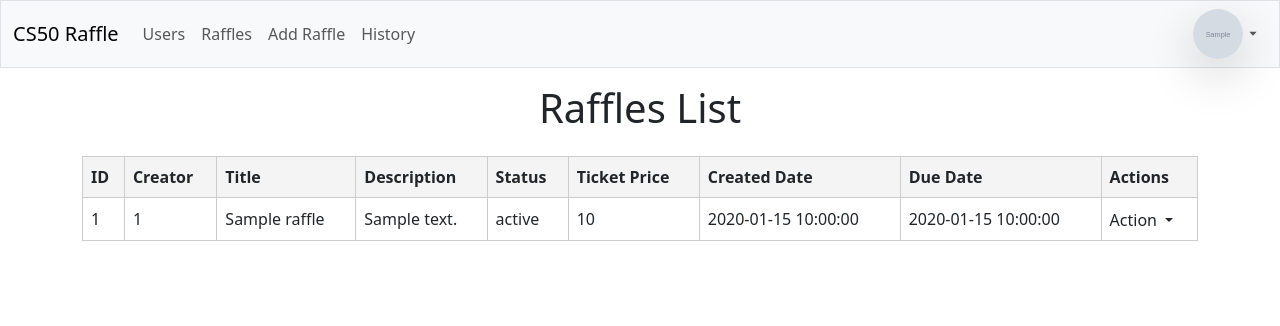
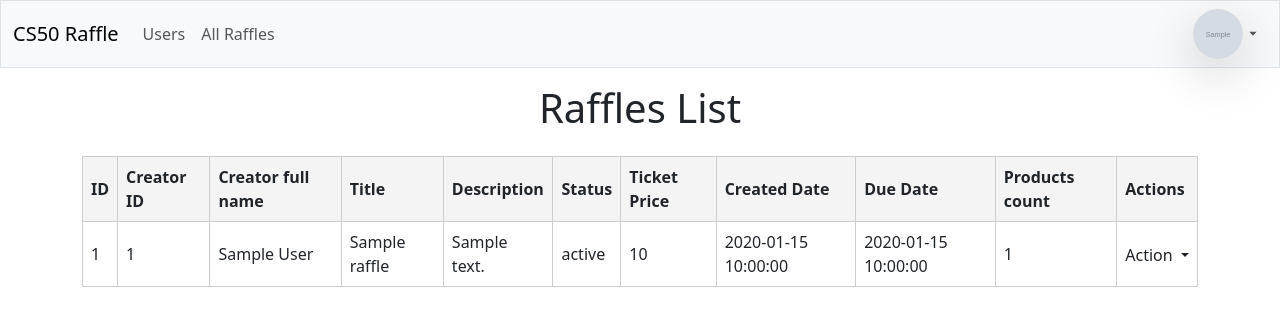
Before and after one commit to horialex/raffle-cs50, a Flask app: page /raffles/ in a window 1280 px wide. Shown: the top 326 px of the page. Run offline with Flask 3, Linux system fonts and the light colour scheme; the visitor is signed in with stand-in values (Sample User, id 1); tables that the repository leaves empty hold one stand-in row (values such as "Sample post"); grey boxes marked "Sample" are stand-in pictures; parts of the project's set-up code (start-up, migrations or seed data) failed here and were passed over; some libraries are stand-ins or nearby versions.

Commit message:
[edit_raffle_form] Work in progress

```diff
--- a/api/raffles.py
+++ b/api/raffles.py
@@ -12,6 +12,7 @@ from flask import (
     session,
 )
 
+from models.user_model import User
 from utils.file_helpers import (
     allowed_file,
     get_file_size,
@@ -51,12 +52,21 @@ def test():
 @raffle_bp.route("/", methods=["GET"])
 @login_required
 def list_raffles():
-    # TODO: Finish this
+    current_user_id = session.get("user_id")
+    user: User = User.query.get_or_404(current_user_id)
+
+    is_admin = user.is_admin
+
     page = request.args.get("page", 1, type=int)
     per_page = request.args.get("per_page", 20, type=int)
     per_page = min(per_page, 100)
 
-    paginated_raffles = Raffle.query.order_by(Raffle.id).paginate(
+    # Return only raffles of current user
+    query = Raffle.query
+    if not is_admin:
+        query = query.filter(Raffle.creator_id == current_user_id)
+
+    paginated_raffles = query.order_by(Raffle.id).paginate(
         page=page, per_page=per_page, error_out=False
     )
 
@@ -64,12 +74,14 @@ def list_raffles():
         {
             "id": r.id,
             "creator_id": r.creator_id,
+            "creator_full_name": f"{r.creator.first_name} {r.creator.last_name}",
             "title": r.title,
             "description": r.description,
             "status": r.status.value,
             "ticket_price": r.ticket_price,
             "created_date": r.created_at,
             "due_date": r.due_date,
+            "products_count": len(r.products),
         }
         for r in paginated_raffles.items
     ]
@@ -116,7 +128,6 @@ def create_raffle():
             due_date=due_date,
         )
 
-        # Prize part TODO:
         products_to_save = []
         for product_entry in form.products.entries:
             product_data = product_entry.form
--- a/templates/_navbar.html
+++ b/templates/_navbar.html
@@ -11,10 +11,13 @@
             <ul class="navbar-nav me-auto d-flex align-items-center">
                 {% if current_user.is_admin %}
                 <li class="nav-item"><a class="nav-link" href="/users">Users</a></li>
-                {% endif %}
-                <li class="nav-item"><a class="nav-link" href="/raffles">Raffles</a></li>
+                <li class="nav-item"><a class="nav-link" href="/raffles">All Raffles</a></li>
+                {% else %}
+                <li class="nav-item"><a class="nav-link" href="/raffles">My Raffles</a></li>
                 <li class="nav-item"><a class="nav-link" href="/raffles/create">Add Raffle</a></li>
                 <li class="nav-item"><a class="nav-link" href="/history">History</a></li>
+                {% endif %}
+
             </ul>
 
             <!-- Mobile menu (added) -->
--- a/templates/raffles.html
+++ b/templates/raffles.html
@@ -5,30 +5,29 @@ Raffles
 {% endblock %}
 
 {% block main %}
-<!-- <form method="GET" class="mb-3">
-    <label for="status">Status:</label>
-    <select name="status" id="status" onchange="this.form.submit()">
-        <option value="">All</option>
-        {% for status in visible_statuses %}
-        <option value="{{ status }}" {% if selected_status==status %}selected{% endif %}>
-            {{ status|capitalize }}
-        </option>
-        {% endfor %}
-    </select>
-</form> -->
 
+{% if current_user.is_admin %}
 <h1 class="mb-4">Raffles List</h1>
+{% else %}
+<h1 class="mb-4">My Raffles List</h1>
+{% endif %}
+
 <table id="raffles_table">
     <thead>
         <tr>
             <th>ID</th>
-            <th>Creator</th>
+            {% if current_user.is_admin %}
+            <th>Creator ID</th>
+            <th>Creator full name</th>
+            {% endif %}
+
             <th>Title</th>
             <th>Description</th>
             <th>Status</th>
             <th>Ticket Price</th>
             <th>Created Date</th>
             <th>Due Date</th>
+            <th>Products count</th>
             <th>Actions</th>
         </tr>
     </thead>
@@ -36,13 +35,18 @@ Raffles
         {% for raffle in raffles %}
         <tr>
             <td>{{ raffle.id }}</td>
+            {% if current_user.is_admin %}
             <td>{{ raffle.creator_id }}</td>
+            <td>{{ raffle.creator_full_name }}</td>
+            {% endif %}
+
             <td>{{ raffle.title }}</td>
             <td>{{ raffle.description }}</td>
             <td>{{ raffle.status }}</td>
             <td>{{ raffle.ticket_price }}</td>
             <td>{{ raffle.created_date }}</td>
             <td>{{ raffle.due_date }}</td>
+            <td>{{ raffle.products_count }}</td>
             <td>
                 <div class="btn-group">
                     <button type="button" class="btn dropdown-toggle p-0 border-0 bg-transparent shadow-none"
--- a/templates/users.html
+++ b/templates/users.html
@@ -37,10 +37,10 @@ Users
             <td>{{ user.address }}</td>
             <td>{{ user.createdAt }}</td>
             <td>{{ user.lastLogin }}</td>
-            <td>
+            <td class="d-flex justify-content-center align-items-center">
                 {% if user.profilePicture %}
                 <img src="{{ url_for('static', filename='uploads/images/profile_pictures/' ~ user.profilePicture) }}"
-                    alt="Profile Picture" style="max-width: 65px; height: auto;">
+                    alt="Profile Picture" class="img-fluid" style="max-width: 65px; height: auto;">
                 {% else %}
                 N/A
                 {% endif %}
```
Also changed, not shown: api/forms/raffle_form.py (+0 -10 lines).
